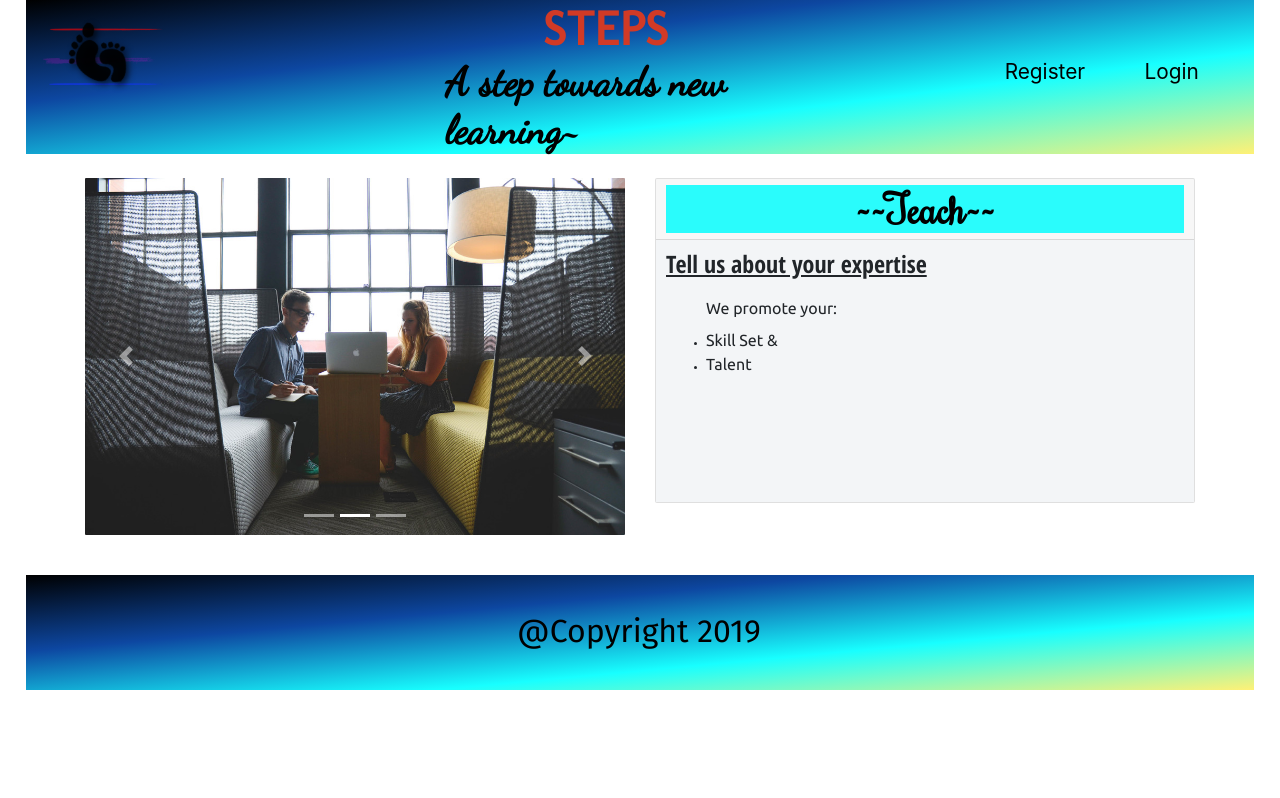
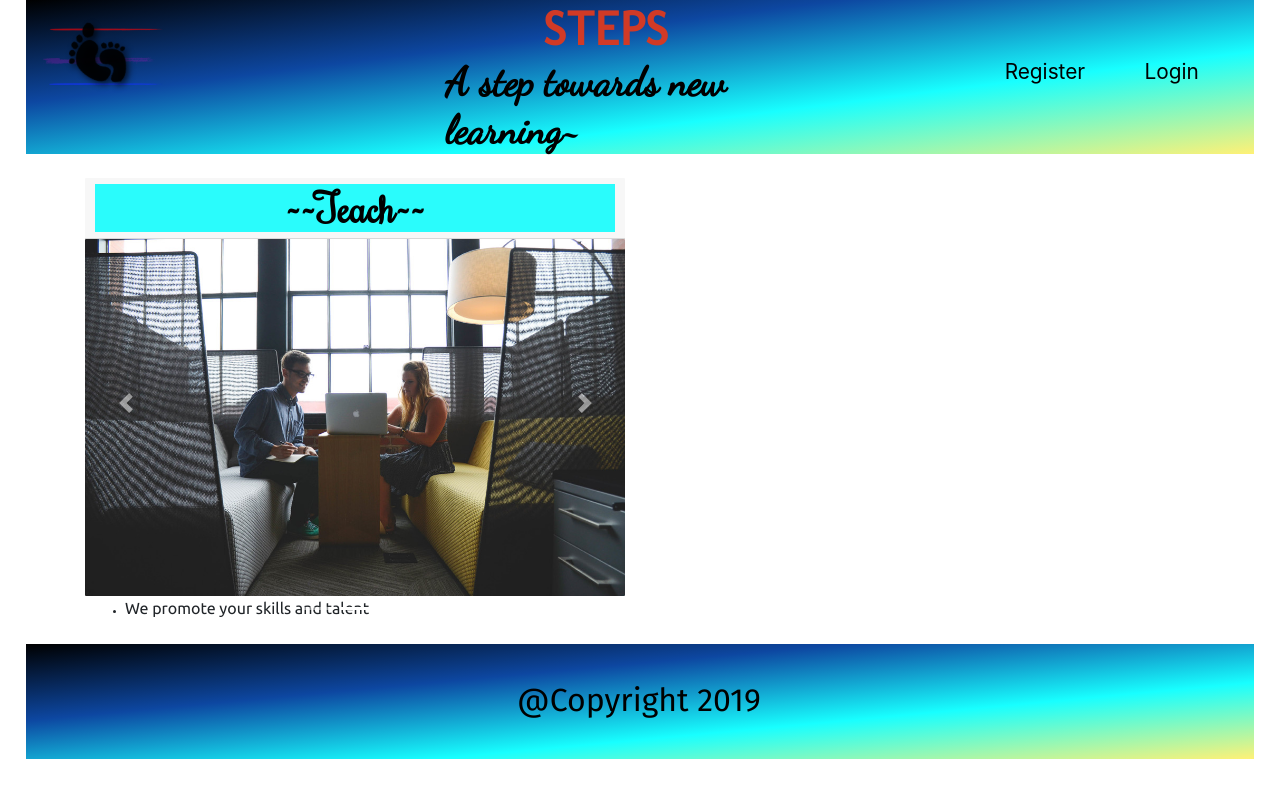
Before and after one commit to nyramirez/STEPS, a React (Create React App) app in the folder client/: page / in a window 1280 px wide. Built offline with nearby package versions, Linux system fonts and the light colour scheme.

Commit message:
did some changes to slider

```diff
--- a/client/public/index.html
+++ b/client/public/index.html
@@ -3,7 +3,7 @@
 
 <head>
   <meta charset="utf-8" />
-  <link rel="shortcut icon" href="%PUBLIC_URL%/favicon.ico" />
+  <link rel="shortcut icon" href="%PUBLIC_URL%/fav.ico" />
   <meta name="viewport" content="width=device-width, initial-scale=1, shrink-to-fit=no" />
   <meta name="theme-color" content="#000000" />
   <!--
--- a/client/src/components/LandingBody/LandingBody.js
+++ b/client/src/components/LandingBody/LandingBody.js
@@ -9,12 +9,12 @@ import './style.css';
 
 function LandingBody() {
     return (
-        <section className="pt-5 mb">
+        <section className="pt-5">
             <div className="container">
-                <div className="row">
-                    <div className="col-12 col-sm-12 col-md-6 col-lg-6 col-xl-6 mb-5">
+                <div className="row mainPage">
+                    <div className="col-12 col-sm-12 c col-lg-6 col-xl-6 mb">
 
-                        <div id="carousel-5" className="carousel slide" data-ride="carousel" data-interval="4000">
+                        <div id="carousel-5" className="carousel slide" data-ride="carousel" data-interval="3000">
 
                             <ol className="carousel-indicators">
                                 <li data-target="#carousel-5" data-slide-to="0" className="active"></li>
@@ -25,18 +25,47 @@ function LandingBody() {
                             <div className="carousel-inner" role="listbox">
 
                                 <div className="carousel-item imageSpace active">
+                                <div className="card-header"><h1 className="cardHeading">~~Skills~~</h1></div>
                                     <img className="card-img" src={KidswComputer} alt="slide" />
+                                    <ul>
+                                                <li><p className="card-text">It does not matter who you are or what you do.</p>
+                                                </li>
+                                                <br />
+                                                <li><h2 className="card-text">If you have skills,we would like you to teach us.</h2>
+                                                </li> <br />
+                                    </ul>
                                 </div>
 
                                 <div className="carousel-item imageSpace">
+                                <div className="card-header"><h1 className="cardHeading">~~Teach~~</h1></div>
                                     <img className="card-img" src={CoffeStudy} alt="slide" />
+                                    <ul>
+                                        <li>
+                                            <p className="card-text">We promote your skills and talent</p>
+                                        </li>
+                                    </ul>
                                 </div>
 
                                 <div className="carousel-item imageSpace">
+                                <div className="card-header"><h1 className="cardHeading">~~Learn~~</h1></div>
                                     <img className="card-img" src={KidSwim} alt="slide" />
+                                    <ul>
+                                        <li>
+                                            <p className="card-text">Learn from the professional instructors</p>
+                                        </li>
+                                    </ul>
                                 </div>
                                 <div className="carousel-item imageSpace">
+                                <div className="card-header"><h1 className="cardHeading">~~Quality Check~~</h1></div>
                                     <img className="card-img" src={People} alt="slide" />
+                                    <ul>
+                                        <li>
+                                            <p className="card-text">Background Verified</p>
+                                        </li>
+                                        <li>
+                                            <p className="card-text">Location and Time Check</p>
+                                        </li>
+                                    </ul>
                                 </div>
 
                             </div>
@@ -50,113 +79,8 @@ function LandingBody() {
                                 <span className="carousel-control-next-icon" aria-hidden="true"></span>
                                 <span className="sr-only">next</span>
                             </a>
-
                         </div>
-
                     </div>
-
-                    <div className="col-12 col-sm-12 col-md-6 col-lg-6 col-xl-6 mb-5">
-
-                        <div id="carousel-6" className="carousel slide" data-ride="carousel" data-interval="4000">
-
-                            <ol className="carousel-indicators">
-                                <li data-target="#carousel-6" data-slide-to="0" className="active"></li>
-                                <li data-target="#carousel-6" data-slide-to="1"></li>
-                                <li data-target="#carousel-6" data-slide-to="2"></li>
-                            </ol>
-
-                            <div className="carousel-inner" role="listbox">
-                                <div className="carousel-item active">
-                                    <div className="card" >
-                                        <div className="card-header"><h1 className="cardHeading">~~Skills~~</h1></div>
-                                        <div className="card-body">
-                                            <h3 className="card-title">Everyone has a skill</h3>
-                                            <br />
-                                            <ul>
-                                                <li><p className="card-text">It does not matter who you are or what you do.</p>
-                                                </li>
-                                                <br />
-                                                <li><h2 className="card-text">If you have skills,we would like you to teach us.</h2>
-                                                </li> <br />
-                                            </ul>
-                                        </div>
-                                    </div>
-                                </div>
-
-                                <div className="carousel-item">
-                                    <div className="card" >
-                                        <div className="card-header"><h1 className="cardHeading">~~Teach~~</h1></div>
-                                        <div className="card-body">
-                                            <h3 className="card-title">Tell us about your expertise</h3>
-                                            <br />
-                                            <ul>
-                                                <p className="card-text">We promote your:</p>
-                                                <li>
-                                                    <p className="card-text">Skill Set &</p>
-                                                </li>
-                                                <li><p className="card-text">Talent</p></li>
-                                            </ul>
-                                        </div>
-                                    </div>
-                                </div>
-
-                                <div className="carousel-item">
-                                    <div className="card" >
-                                        <div className="card-header"><h1 className="cardHeading">~~Learn~~</h1></div>
-                                        <div className="card-body">
-                                            <h3 className="card-title">Looking for a right professor for a subject?</h3>
-                                            <br />
-                                            <ul>
-                                                <p className="card-text">We can arrange for all:</p>
-                                                <li><p className="card-text"> School Subjects, </p></li>
-                                                <li><p className="card-text"> Computer SCience, </p></li>
-                                                <li><p className="card-text"> Swimming, </p></li>
-                                                <li><p className="card-text"> Music, </p></li>
-                                                <li><p className="card-text"> Dancing, etc. etc. </p></li>
-                                            </ul>
-                                        </div>
-                                    </div>
-                                </div>
-                                < div className="carousel-item">
-                                    <div className="card" >
-                                        <div className="card-header"><h1 className="cardHeading">~~Quality Learning~~</h1></div>
-                                        <div className="card-body">
-                                        <h3 className="card-title">We care ,that's why:</h3>
-
-                                            <ul>
-                                                {/* <h3 className="card-text">For safety,must background check for students and professors </h3> */}
-                                                <li>  <p className="card-text">For safety,must background check for students and professors.</p>
-                                                    {/* <h3 className="card-title">Your decision</h3> */}
-                                                </li>
-                                                <li> <p className="card-text">Students can choose from high rated professors.</p>
-                                                    {/* <h3 className="card-title">Your money</h3> */}
-                                                </li>
-                                                <li>  <p className="card-text">Professors can set their hourly rates.</p>
-                                                </li>
-                                                {/* <h3 className="card-title">Your time</h3> */}
-                                                <li> <p className="card-text">Easy to choose class time and location</p>
-                                                </li>
-                                            </ul>
-                                        </div>
-                                    </div>
-                                </div>
-
-                            </div>
-
-                            <a className="carousel-control-prev" href="#carousel-6" role="button" data-slide="prev">
-                                {/* <span className="carousel-control-prev-icon" aria-hidden="true"></span> */}
-                                <span className="sr-only">prev</span>
-                            </a>
-
-                            <a className="carousel-control-next" href="#carousel-6" role="button" data-slide="next">
-                                {/* <span className="carousel-control-next-icon" aria-hidden="true"></span> */}
-                                <span className="sr-only">next</span>
-                            </a>
-
-                        </div>
-
-                    </div>
-
                 </div>
             </div>
         </section>
--- a/client/src/components/LandingBody/style.css
+++ b/client/src/components/LandingBody/style.css
@@ -56,3 +56,6 @@ img {
     height: 20.5vw;
     background-color: rgb(243, 245, 247);
 }
+.mainPage{
+
+}
```
Also changed, not shown: 1 other file (tests, documents, lock files or other folders).
